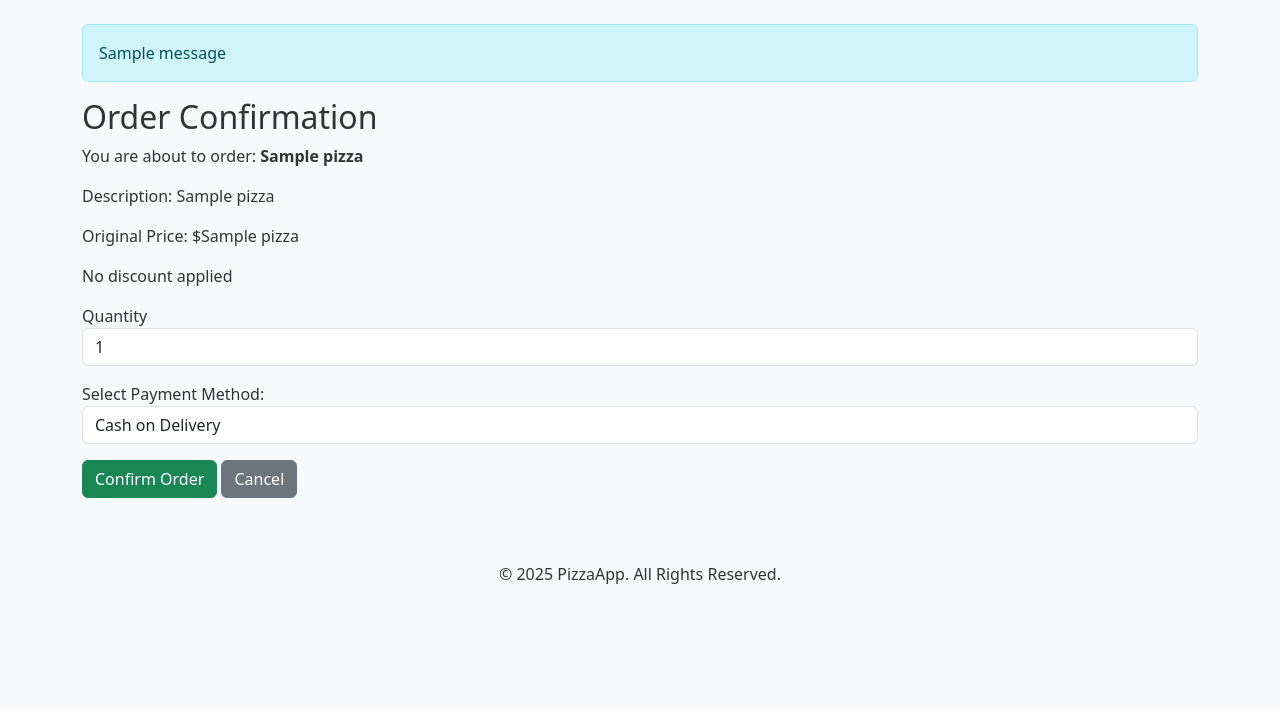
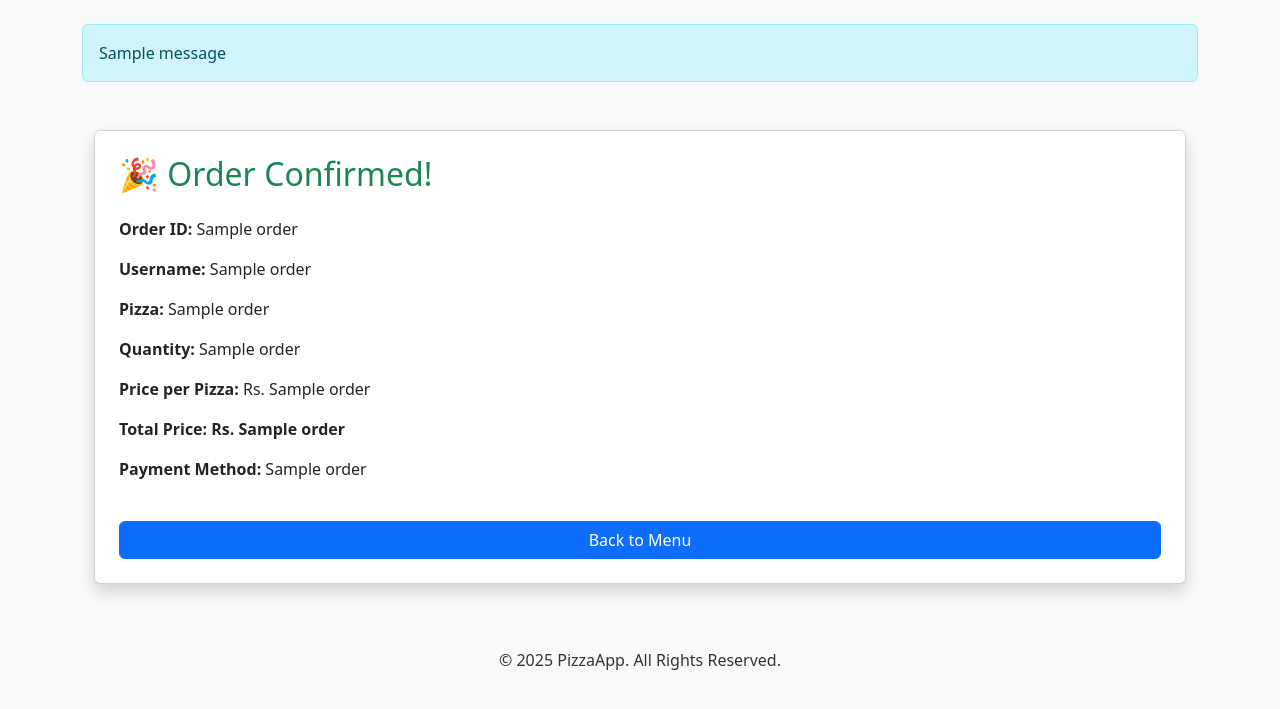
Before and after one commit to Sajani11/PizzaCenter, a Flask app: template templates/order_confirmation.html in a window 1280 px wide. Shown: the part 56-765 px from the top of the page. Run offline with Flask 3, Linux system fonts and the light colour scheme; the template is opened without the code that fills it: most values are stand-ins (such as "Sample title", 1, 10 or a date in 2020); one stand-in notice (Sample message) is shown; some libraries are stand-ins or nearby versions.

Commit message:
Updated the order confirmation

```diff
--- a/app.py
+++ b/app.py
@@ -80,23 +80,45 @@ def menu():
     cur.close()
     return render_template('menu.html', pizzas=pizzas)
 
-@app.route('/order', methods=['GET', 'POST'])
-def order():
-    pizza_id = request.args.get('pizza_id')
+@app.route('/order/<int:pizza_id>', methods=['GET', 'POST'])
+def order(pizza_id):
+    if 'user_id' not in session:
+        flash('Please log in to place an order.')
+        return redirect(url_for('login'))
+
     cur = mysql.connection.cursor()
     cur.execute("SELECT * FROM pizzas WHERE id = %s", (pizza_id,))
     pizza = cur.fetchone()
-    cur.close()
+
+    if request.method == 'POST':
+        quantity = int(request.form['quantity'])
+        payment_method = request.form['payment_method']
+        total_price = quantity * pizza[3]
 
 
-    price = pizza[3]
-    if price > 500:
-        discount = 0.05
-        discounted_price = price - (price * discount)
-    else:
-        discount = 0
-        discounted_price = price
-    return render_template('order_confirmation.html', pizza=pizza, price=discounted_price, discount=discount)
+        cur.execute("""
+            INSERT INTO orders (user_id, pizza_id, quantity, payment_method, total_price, status)
+            VALUES (%s, %s, %s, %s, %s, %s)
+        """, (session['user_id'], pizza_id, quantity, payment_method, total_price, 'pending'))
+        mysql.connection.commit()
+
+        order_id = cur.lastrowid
+
+
+        cur.execute("""
+            SELECT o.id, u.username, p.name, o.quantity, p.price, o.total_price, o.payment_method
+            FROM orders o
+            JOIN users u ON o.user_id = u.id
+            JOIN pizzas p ON o.pizza_id = p.id
+            WHERE o.id = %s
+        """, (order_id,))
+        order_details = cur.fetchone()
+        cur.close()
+
+        return render_template('order_confirmation.html', order=order_details)
+
+    cur.close()
+    return render_template('order.html', pizza=pizza)
 
 
 
--- a/templates/order_confirmation.html
+++ b/templates/order_confirmation.html
@@ -1,40 +1,19 @@
-{% extends 'layout.html' %} {% block title %}Order{% endblock %} {% block
-content %}
-<h2>Order Confirmation</h2>
-<p>You are about to order: <strong>{{ pizza[1] }}</strong></p>
-<p>Description: {{ pizza[2] }}</p>
-<p>Original Price: ${{ pizza[3] }}</p>
+{% extends 'layout.html' %} {% block title %}Order Confirmation{% endblock %} {%
+block content %}
+<div class="container mt-5">
+  <div class="card shadow p-4">
+    <h2 class="text-success mb-4">🎉 Order Confirmed!</h2>
+    <p><strong>Order ID:</strong> {{ order[0] }}</p>
+    <p><strong>Username:</strong> {{ order[1] }}</p>
+    <p><strong>Pizza:</strong> {{ order[2] }}</p>
+    <p><strong>Quantity:</strong> {{ order[3] }}</p>
+    <p><strong>Price per Pizza:</strong> Rs. {{ order[4] }}</p>
+    <p><strong>Total Price:</strong> <strong>Rs. {{ order[5] }}</strong></p>
+    <p><strong>Payment Method:</strong> {{ order[6] }}</p>
 
-{% if discount > 0 %}
-<p>Discount applied: 5% off</p>
-<p>Discounted Price: ${{ price }}</p>
-{% else %}
-<p>No discount applied</p>
-{% endif %}
-
-<form method="POST">
-  <div class="mb-3">
-    <label>Quantity</label>
-    <input
-      type="number"
-      name="quantity"
-      class="form-control"
-      value="1"
-      min="1"
-      required
-    />
+    <a href="{{ url_for('menu') }}" class="btn btn-primary mt-4"
+      >Back to Menu</a
+    >
   </div>
-
-  <div class="mb-3">
-    <label for="payment_method">Select Payment Method:</label>
-    <select name="payment_method" class="form-control" required>
-      <option value="cash">Cash on Delivery</option>
-      <option value="credit_card">Esewa</option>
-      <option value="paypal">Mobile banking</option>
-    </select>
-  </div>
-
-  <button type="submit" class="btn btn-success">Confirm Order</button>
-  <a href="{{ url_for('menu') }}" class="btn btn-secondary">Cancel</a>
-</form>
+</div>
 {% endblock %}
```
Also changed, not shown: templates/order.html (+20 -3 lines).
